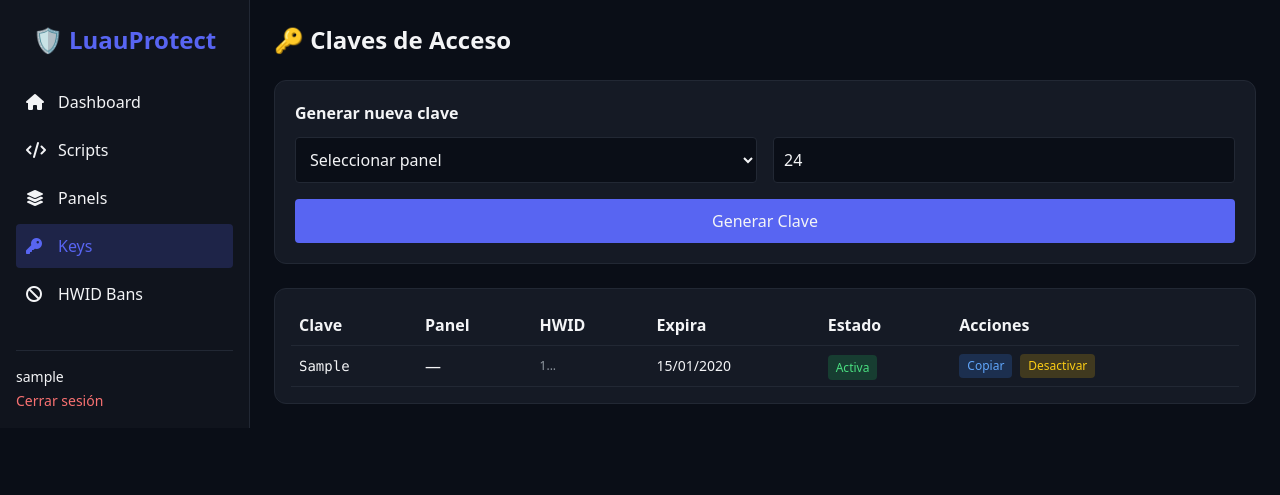
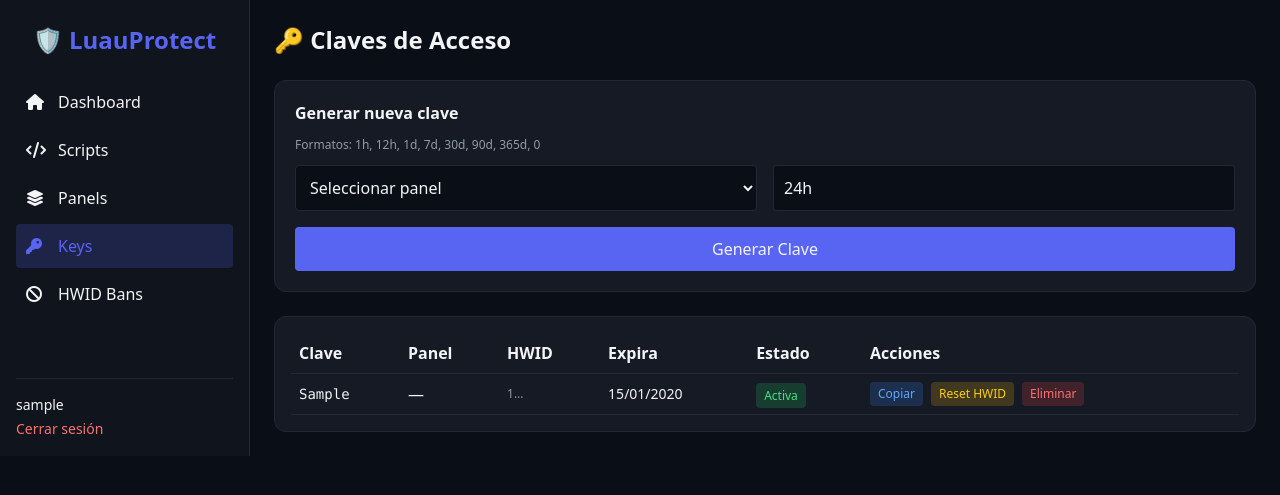
Before and after one commit to leivagaonahernanely-web/Protegetuscriptlua, a Flask app: page /keys in a window 1280 px wide. Shown: the top 495 px of the page. Run offline with Flask 3, Linux system fonts and the light colour scheme; a user stored in the database is signed in; tables that the repository leaves empty hold one stand-in row (values such as "Sample post"); some libraries are stand-ins or nearby versions.

Commit message:
Update keys.html

```diff
--- a/templates/keys.html
+++ b/templates/keys.html
@@ -4,6 +4,7 @@
 
 <div class="bg-card p-5 rounded-xl border border-border mb-6">
     <h3 class="font-semibold mb-3">Generar nueva clave</h3>
+    <p class="text-xs text-textMuted mb-3">Formatos: 1h, 12h, 1d, 7d, 30d, 90d, 365d, 0</p>
     <div class="grid md:grid-cols-2 gap-4">
         <select id="panelId" class="w-full bg-dark border border-border rounded p-2.5">
             <option value="">Seleccionar panel</option>
@@ -11,7 +12,7 @@
             <option value="{{ p.id }}">{{ p.name }}</option>
             {% endfor %}
         </select>
-        <input type="number" id="hours" placeholder="Duración en horas (0 = sin vencimiento)" class="w-full bg-dark border border-border rounded p-2.5" value="24" min="0">
+        <input type="text" id="duration" placeholder="Ej: 30d, 1y, 0" class="w-full bg-dark border border-border rounded p-2.5" value="24h">
     </div>
     <button onclick="generarClave()" class="w-full bg-primary hover:bg-primary/90 p-2.5 rounded mt-4">Generar Clave</button>
 </div>
@@ -34,18 +35,17 @@
             <tr class="border-b border-border">
                 <td class="p-2 font-mono text-sm">{{ k.key }}</td>
                 <td class="p-2">{{ k.panel.name if k.panel else '—' }}</td>
-                <td class="p-2 text-xs text-textMuted">{{ k.hwid[:16] + '...' if k.hwid else 'Sin asignar' }}</td>
+                <td class="p-2 text-xs text-textMuted">{{ k.hwid[:12] + '...' if k.hwid else 'Sin asignar' }}</td>
                 <td class="p-2 text-sm">{{ k.expires.strftime('%d/%m/%Y') if k.expires else 'Nunca' }}</td>
                 <td class="p-2">
                     <span class="px-2 py-1 rounded text-xs {{ 'bg-green-500/20 text-green-400' if k.active else 'bg-red-500/20 text-red-400' }}">
                         {{ 'Activa' if k.active else 'Inactiva' }}
                     </span>
                 </td>
-                <td class="p-2 flex gap-2">
+                <td class="p-2 flex gap-2 flex-wrap">
                     <button onclick="copiarTexto('{{ k.key }}')" class="text-xs bg-blue-500/20 text-blue-400 px-2 py-1 rounded">Copiar</button>
-                    <button onclick="cambiarEstado({{ k.id }}, {{ k.active|lower }})" class="text-xs bg-yellow-500/20 text-yellow-400 px-2 py-1 rounded">
-                        {{ 'Desactivar' if k.active else 'Activar' }}
-                    </button>
+                    <button onclick="resetHwid('{{ k.key }}')" class="text-xs bg-yellow-500/20 text-yellow-400 px-2 py-1 rounded">Reset HWID</button>
+                    <button onclick="eliminarClave('{{ k.key }}')" class="text-xs bg-red-500/20 text-red-400 px-2 py-1 rounded">Eliminar</button>
                 </td>
             {% endfor %}
         </tbody>
@@ -58,28 +58,48 @@
 <script>
 async function generarClave() {
     const panelId = document.getElementById('panelId').value;
-    const horas = document.getElementById('hours').value;
-    if (!panelId) return alert('Selecciona un panel');
+    const duracion = document.getElementById('duration').value.trim();
+    if (!panelId || !duracion) return alert('Completa todos los campos');
     const res = await fetch('/api/generate-key', {
         method: 'POST',
         headers: {'Content-Type': 'application/json'},
-        body: JSON.stringify({panel_id: panelId, hours: horas})
+        body: JSON.stringify({panel_id: panelId, duration: duracion})
     });
     const data = await res.json();
     if (data.success) {
-        alert('Clave generada: ' + data.key);
+        alert(`✅ Clave generada: ${data.key}\nExpira: ${data.expires}`);
         location.reload();
-    } else alert('Error: ' + data.error);
+    } else alert('❌ Error: ' + data.error);
 }
 
 function copiarTexto(texto) {
     navigator.clipboard.writeText(texto);
-    alert('Copiado');
+    alert('✅ Copiado');
 }
 
-async function cambiarEstado(id) {
-    await fetch(`/api/toggle-key/${id}`, {method: 'POST'});
-    location.reload();
+async function resetHwid(clave) {
+    if (!confirm("¿Restablecer HWID de esta clave?")) return;
+    const res = await fetch('/api/reset-key-hwid', {
+        method: 'POST',
+        headers: {'Content-Type': 'application/json'},
+        body: JSON.stringify({key: clave})
+    });
+    const data = await res.json();
+    if (data.success) {
+        alert('✅ HWID restablecido');
+        location.reload();
+    }
+}
+
+async function eliminarClave(clave) {
+    if (!confirm("¿Seguro que quieres eliminar esta clave?")) return;
+    const res = await fetch('/api/delete-key', {
+        method: 'POST',
+        headers: {'Content-Type': 'application/json'},
+        body: JSON.stringify({key: clave})
+    });
+    const data = await res.json();
+    if (data.success) location.reload();
 }
 </script>
 {% endblock %}
```
